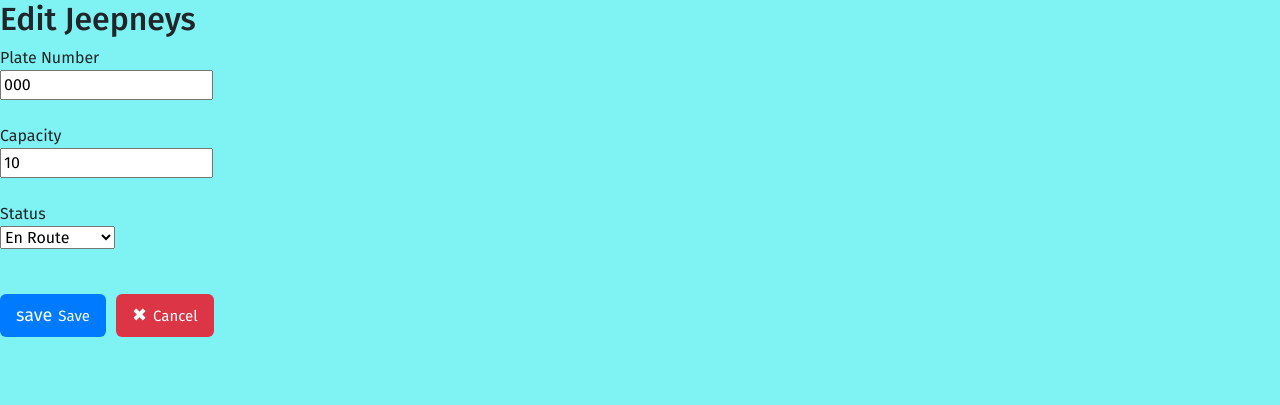
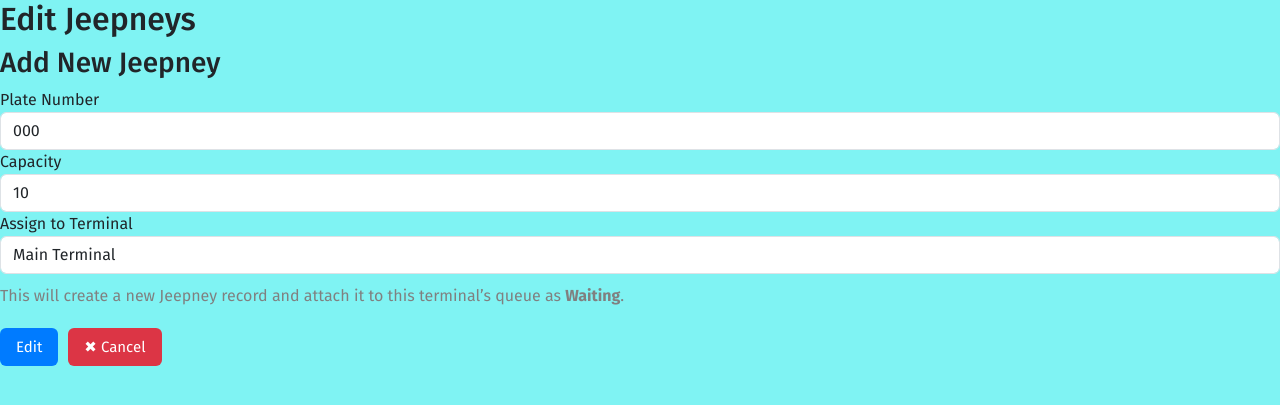
Before and after one commit to 24-34162-LJ/ACP_DATABASE_GROUP10, a Flask app: page /edit/jeepneys/1 in a window 1280 px wide. Shown: the part 90-495 px from the top of the page. Run offline with Flask 3, Linux system fonts and the light colour scheme; tables that the repository leaves empty hold one stand-in row (values such as "Sample post"); some web fonts are replaced.

Commit message:
phase 3.2

```diff
--- a/app.py
+++ b/app.py
@@ -55,6 +55,60 @@ FORM_MAP = {
     "notifications": NotificationForm,
     "auditlogs": AuditlogForm,
 }
+
+def set_form_choices(form, model):
+    """Fill SelectField choices depending on the model name."""
+    if model == "routes":
+        terminals = Terminal.query.all()
+        term_choices = [(t.terminal_id, t.terminal_name) for t in terminals]
+        form.start_terminal_id.choices = term_choices
+        form.end_terminal_id.choices = term_choices
+
+    elif model == "trips":
+        jeepneys = Jeepney.query.all()
+        routes = Route.query.all()
+        terminals = Terminal.query.all()
+
+        form.jeepney_id.choices = [(j.jeepney_id, j.plate_number) for j in jeepneys]
+        form.route_id.choices = [(r.route_id, r.route_name) for r in routes]
+        term_choices = [(t.terminal_id, t.terminal_name) for t in terminals]
+        form.origin_terminal_id.choices = term_choices
+        form.destination_terminal_id.choices = term_choices
+
+    elif model == "seats":
+        trips = Trip.query.all()
+        form.trip_id.choices = [(t.trip_id, f"Trip {t.trip_id}") for t in trips]
+
+    elif model == "terminaljeeps":
+        terminals = Terminal.query.all()
+        jeepneys = Jeepney.query.all()
+        form.terminal_id.choices = [(t.terminal_id, t.terminal_name) for t in terminals]
+        form.jeepney_id.choices = [(j.jeepney_id, j.plate_number) for j in jeepneys]
+
+    elif model == "userfavorites":
+        users = User.query.all()
+        terminals = Terminal.query.all()
+        routes = Route.query.all()
+        form.user_id.choices = [(u.user_id, f"{u.first_name} {u.last_name}") for u in users]
+        form.terminal_id.choices = [(t.terminal_id, t.terminal_name) for t in terminals]
+        form.route_id.choices = [(r.route_id, r.route_name) for r in routes]
+
+    elif model == "notifications":
+        users = User.query.all()
+        trips = Trip.query.all()
+        form.user_id.choices = [(u.user_id, f"{u.first_name} {u.last_name}") for u in users]
+        form.trip_id.choices = [(t.trip_id, f"Trip {t.trip_id}") for t in trips]
+
+    elif model == "auditlogs":
+        users = User.query.all()
+        form.user_id.choices = [(u.user_id, f"{u.first_name} {u.last_name}") for u in users]
+
+    elif model == "jeepneys":
+    # 🔥 THIS is what fills the terminal dropdown
+        form.terminal_id.choices = [
+            (t.terminal_id, t.terminal_name) for t in Terminal.query.all()
+    ]
+
 
 # ---------------- BASIC PAGES ----------------
 @app.route('/home')
@@ -211,6 +265,42 @@ def Add():
         return redirect(url_for("operator"))
     return render_template("terminal.html", form=form)
 
+@app.route("/add/<model>", methods=["GET", "POST"])
+def add_record(model):
+    model = model.lower()
+    ModelClass = MODEL_MAP[model]
+    FormClass = FORM_MAP[model]
+
+    form = FormClass()
+
+    # important: set choices BEFORE validate_on_submit
+    set_form_choices(form, model)
+
+    if form.validate_on_submit():
+        # special case for users because of password hashing
+        if model == "jeepneys":
+            item = Jeepney(
+                plate_number=form.plate_number.data,
+                capacity=form.capacity.data,
+                status="Available"
+            )
+            db.session.add(item)
+            db.session.flush()  # get jeepney_id
+
+            # also attach to selected terminal
+            tj = TerminalJeepneys(
+                terminal_id=form.terminal_id.data,
+                jeepney_id=item.jeepney_id,
+                arrival_time=datetime.utcnow(),
+                status="Waiting",
+                current_passengers=0
+            )
+            db.session.add(tj)
+
+            db.session.commit()
+            return redirect(url_for("view"))
+
+    return render_template("add.html", form=form, model=model, action="add")
 
 @app.route('/delete/<string:model>/<int:id>', methods=['POST'])
 def delete_record(model, id):
@@ -234,85 +324,75 @@ def update_record(model, id):
 
     obj = model_class.query.get_or_404(id)
 
-    # Bind form to existing object
+    # Bind form to object
     form = form_class(obj=obj)
 
-    # ---------- fill choices for SelectFields depending on model ----------
+    # ---------- FILL CHOICES FOR SELECT FIELDS ----------
     if model == "routes":
-        form.start_terminal_id.choices = [
-            (t.terminal_id, t.terminal_name) for t in Terminal.query.all()
-        ]
-        form.end_terminal_id.choices = [
-            (t.terminal_id, t.terminal_name) for t in Terminal.query.all()
-        ]
+        terminals = Terminal.query.all()
+        form.start_terminal_id.choices = [(t.terminal_id, t.terminal_name) for t in terminals]
+        form.end_terminal_id.choices = [(t.terminal_id, t.terminal_name) for t in terminals]
 
-    if model == "trips":
-        form.jeepney_id.choices = [
-            (j.jeepney_id, j.plate_number) for j in Jeepney.query.all()
-        ]
-        form.route_id.choices = [
-            (r.route_id, r.route_name) for r in Route.query.all()
-        ]
-        form.origin_terminal_id.choices = [
-            (t.terminal_id, t.terminal_name) for t in Terminal.query.all()
-        ]
-        form.destination_terminal_id.choices = [
-            (t.terminal_id, t.terminal_name) for t in Terminal.query.all()
-        ]
+    elif model == "trips":
+        form.jeepney_id.choices = [(j.jeepney_id, j.plate_number) for j in Jeepney.query.all()]
+        form.route_id.choices = [(r.route_id, r.route_name) for r in Route.query.all()]
+        terminals = Terminal.query.all()
+        form.origin_terminal_id.choices = [(t.terminal_id, t.terminal_name) for t in terminals]
+        form.destination_terminal_id.choices = [(t.terminal_id, t.terminal_name) for t in terminals]
 
-    if model == "seats":
-        form.trip_id.choices = [
-            (t.trip_id, f"Trip {t.trip_id}") for t in Trip.query.all()
-        ]
+    elif model == "seats":
+        form.trip_id.choices = [(t.trip_id, f"Trip {t.trip_id}") for t in Trip.query.all()]
 
-    if model == "terminaljeeps":
-        form.terminal_id.choices = [
-            (t.terminal_id, t.terminal_name) for t in Terminal.query.all()
-        ]
-        form.jeepney_id.choices = [
-            (j.jeepney_id, j.plate_number) for j in Jeepney.query.all()
-        ]
+    elif model == "terminaljeeps":
+        form.terminal_id.choices = [(t.terminal_id, t.terminal_name) for t in Terminal.query.all()]
+        form.jeepney_id.choices = [(j.jeepney_id, j.plate_number) for j in Jeepney.query.all()]
 
-    if model == "userfavorites":
-        form.user_id.choices = [
-            (u.user_id, f"{u.first_name} {u.last_name}") for u in User.query.all()
-        ]
-        form.terminal_id.choices = [
-            (t.terminal_id, t.terminal_name) for t in Terminal.query.all()
-        ]
-        form.route_id.choices = [
-            (r.route_id, r.route_name) for r in Route.query.all()
-        ]
+    elif model == "userfavorites":
+        form.user_id.choices = [(u.user_id, f"{u.first_name} {u.last_name}") for u in User.query.all()]
+        form.terminal_id.choices = [(t.terminal_id, t.terminal_name) for t in Terminal.query.all()]
+        form.route_id.choices = [(r.route_id, r.route_name) for r in Route.query.all()]
 
-    if model == "notifications":
-        form.user_id.choices = [
-            (u.user_id, f"{u.first_name} {u.last_name}") for u in User.query.all()
-        ]
-        form.trip_id.choices = [
-            (t.trip_id, f"Trip {t.trip_id}") for t in Trip.query.all()
-        ]
+    elif model == "notifications":
+        form.user_id.choices = [(u.user_id, f"{u.first_name} {u.last_name}") for u in User.query.all()]
+        form.trip_id.choices = [(t.trip_id, f"Trip {t.trip_id}") for t in Trip.query.all()]
 
-    if model == "auditlogs":
-        form.user_id.choices = [
-            (u.user_id, f"{u.first_name} {u.last_name}") for u in User.query.all()
-        ]
+    elif model == "auditlogs":
+        form.user_id.choices = [(u.user_id, f"{u.first_name} {u.last_name}") for u in User.query.all()]
 
-    # ---------- handle POST ----------
+    elif model == "jeepneys":
+        # IMPORTANT — Jeepney terminal dropdown
+        form.terminal_id.choices = [(t.terminal_id, t.terminal_name) for t in Terminal.query.all()]
+
+
+    # ---------- POST: Saving Changes ----------
     if form.validate_on_submit():
-        # Copy form data into the SQLAlchemy object
-        form.populate_obj(obj)
+
+        # ---- SPECIAL CASE: USERS (password hashing & handling) ----
+        if model == "users":
+            obj.first_name = form.first_name.data
+            obj.last_name = form.last_name.data
+            obj.email = form.email.data
+            obj.role = form.role.data
+            obj.level = form.level.data
+            obj.xp_points = form.xp_points.data
+
+            # If password was entered, update the hash
+            if form.password.data:
+                obj.password_hash = generate_password_hash(form.password.data)
+
+        else:
+            # Normal case
+            form.populate_obj(obj)
+
         db.session.commit()
         flash(f"{model.capitalize()} updated successfully!", "success")
-        return redirect(url_for('view'))   # back to your DB viewer
+        return redirect(url_for('view'))
 
-    # GET or failed validation
-    return render_template('edit_form.html', form=form, model=model)
-
+    return render_template("add.html", form=form, model=model, action="edit")
 
 @app.route("/admin")
 def admin():
     return render_template("admin.html")
-
 
 # ---------------- MAP + MAIN TERMINAL PAGES ----------------
 from flask import current_app
--- a/forms.py
+++ b/forms.py
@@ -105,10 +105,16 @@ class UserForm(FlaskForm):
         validators=[DataRequired(), Email()]
     )
 
-    password_hash = StringField(
-        "Password Hash",
-        validators=[DataRequired()]
-    )
+    password = PasswordField (
+        "Password",
+        validators=[DataRequired(), Length(min=6)]
+    )# to get the password
+
+    confirm_password = PasswordField (
+        "Confirm Password",
+        validators=[DataRequired(), EqualTo('password')]
+    )# to make sure the password is same
+
 
     role = SelectField(
         "Role",
@@ -189,6 +195,11 @@ class JeepneyForm(FlaskForm):
         "Capacity",
         validators=[DataRequired()]
     )
+    terminal_id = SelectField(
+        "Assign to Terminal",
+        coerce=int,
+        validators=[DataRequired()]
+    )
     status = SelectField(
         "Status",
         choices=[
@@ -197,7 +208,9 @@ class JeepneyForm(FlaskForm):
             ("Maintenance", "Maintenance"),
             ("Inactive", "Inactive"),
         ],
+        default="Available",
         validators=[DataRequired()],
+
     )
     submit = SubmitField("Save Jeepney")
 
@@ -345,7 +358,6 @@ class UserfavoriteForm(FlaskForm):
 
 
 # ---------- NOTIFICATION ----------
-
 class NotificationForm(FlaskForm):
     user_id = SelectField(
         "User",
--- a/templates/edit_form.html
+++ b/templates/add.html
@@ -1,8 +1,8 @@
 {% extends "base.html" %}
-{% block title %} Edit {{ model|capitalize }} {% endblock %}
+{% block title %} {{ action|capitalize }} {{ model|capitalize }} {% endblock %}
 {% block content %}
 
-<h2>Edit {{ model|capitalize }}</h2>
+<h2>{{ action|capitalize }} {{ model|capitalize }}</h2>
 
 <style>
     .btn-area {
@@ -52,7 +52,15 @@
         {{ form.first_name.label }}<br>{{ form.first_name() }}<br><br>
         {{ form.last_name.label }}<br>{{ form.last_name() }}<br><br>
         {{ form.email.label }}<br>{{ form.email() }}<br><br>
-        {{ form.password_hash.label }}<br>{{ form.password_hash() }}<br><br>
+
+        {{ form.password.label }}<br>{{ form.password() }}<br>
+        {% if action == "edit" %}
+            <small style="color: gray;">Leave blank to keep current password.</small>
+        {% endif %}
+        <br><br>
+
+        {{ form.confirm_password.label }}<br>{{ form.confirm_password() }}<br><br>
+
         {{ form.role.label }}<br>{{ form.role() }}<br><br>
         {{ form.level.label }}<br>{{ form.level() }}<br><br>
         {{ form.xp_points.label }}<br>{{ form.xp_points() }}<br><br>
@@ -76,9 +84,28 @@
 
     {# ===================== JEEPNEYS ===================== #}
     {% if model == "jeepneys" %}
-        {{ form.plate_number.label }}<br>{{ form.plate_number() }}<br><br>
-        {{ form.capacity.label }}<br>{{ form.capacity() }}<br><br>
-        {{ form.status.label }}<br>{{ form.status() }}<br><br>
+
+    <h3>Add New Jeepney</h3>
+
+    <div class="form-group">
+        <label>Plate Number</label>
+        {{ form.plate_number(class="form-control", placeholder="e.g. ABC-123") }}
+    </div>
+
+    <div class="form-group">
+        <label>Capacity</label>
+        {{ form.capacity(class="form-control", min="1") }}
+    </div>
+
+    <div class="form-group">
+        <label>Assign to Terminal</label>
+        {{ form.terminal_id(class="form-control") }}
+    </div>
+
+    <div class="small-note" style="margin-top:10px; color:gray;">
+        This will create a new Jeepney record and attach it to this terminal’s queue as
+        <b>Waiting</b>.
+    </div>
     {% endif %}
 
     {# ===================== TRIPS ===================== #}
@@ -140,12 +167,12 @@
 
         <!-- SAVE BUTTON -->
         <button class="save-btn" type="submit">
-            <span class="icon">save</span> Save
+            {{ action|capitalize }}
         </button>
 
         <!-- CANCEL BUTTON -->
         <a href="{{ url_for('view') }}" class="cancel-btn">
-            <span class="icon">✖</span> Cancel
+            ✖ Cancel
         </a>
 
     </div>
--- a/templates/mainterminal.html
+++ b/templates/mainterminal.html
@@ -10,6 +10,7 @@
       background:#f3f3f3;
       padding:20px;
     }
+
 
     /* ===================== LAYOUT GRID ===================== */
     .layout {
```
Also changed, not shown: templates/view_database.html (+31 -1 lines).
